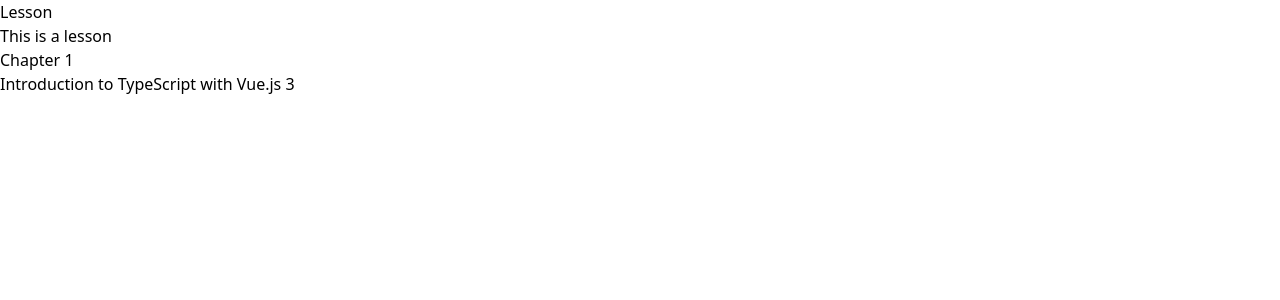
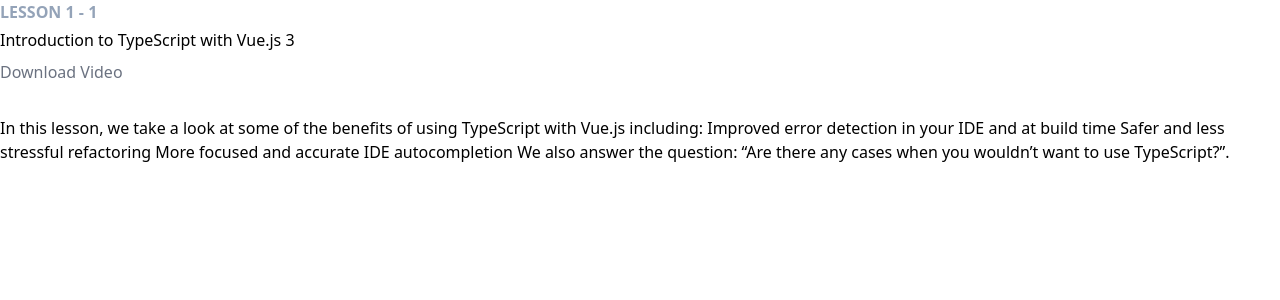
Before and after one commit to MarcinBieniek/Vue-Nuxt3Store, a Nuxt app: page /course/chapter/1-chapter-1/lesson/1-introduction-to-typescript-with-vue-js-3 in a window 1280 px wide. Shown: the top 300 px of the page. Built offline with nearby package versions, Linux system fonts and the light colour scheme.

Commit message:
1-6 Add lesson page styling

```diff
--- a/pages/course/chapter/[chapterSlug]/lesson/[lessonSlug].vue
+++ b/pages/course/chapter/[chapterSlug]/lesson/[lessonSlug].vue
@@ -1,9 +1,26 @@
 <template>
   <div>
-    <h1>Lesson</h1>
-    <p>This is a lesson</p>
-    <p>{{ chapter.title }} </p>
-    <p>{{ lesson.title }}</p>
+    <p class="mt-0 uppercase font-bold text-slate-400 mb-1">
+      Lesson {{ chapter.number }} - {{ lesson.number }}
+    </p>
+    <h2 class="my-0">{{ lesson.title }}</h2>
+    <div class="flex space-x-4 mt-2 mb-8">
+      <a
+        v-if="lesson.sourceUrl"
+        class="font-normal text-md text-gray-500"
+        :href="lesson.sourceUrl"
+      >
+        Download Source Code
+      </a>
+      <a
+        v-if="lesson.downloadUrl"
+        class="font-normal text-md text-gray-500"
+        :href="lesson.downloadUrl"
+      >
+        Download Video
+      </a>
+    </div>
+    <p>{{ lesson.text }}</p>
   </div>
 </template>
 
```
